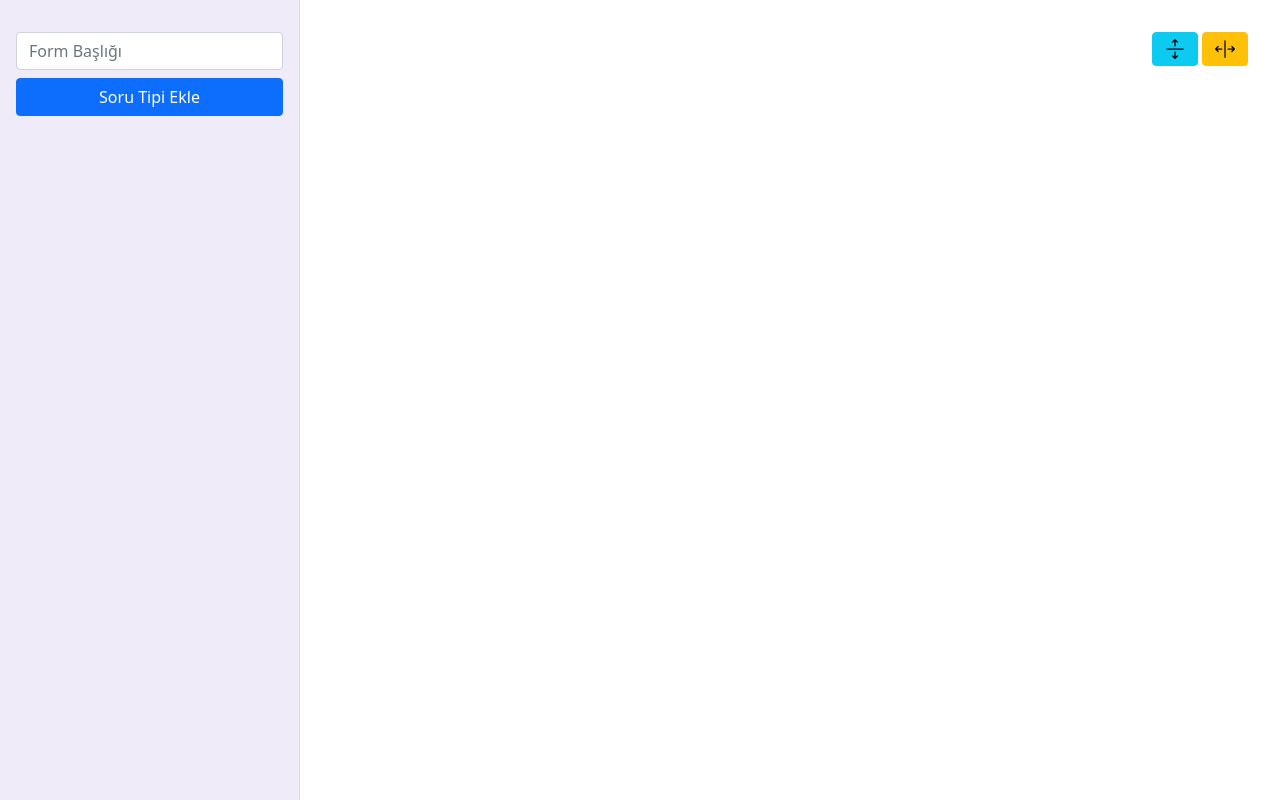
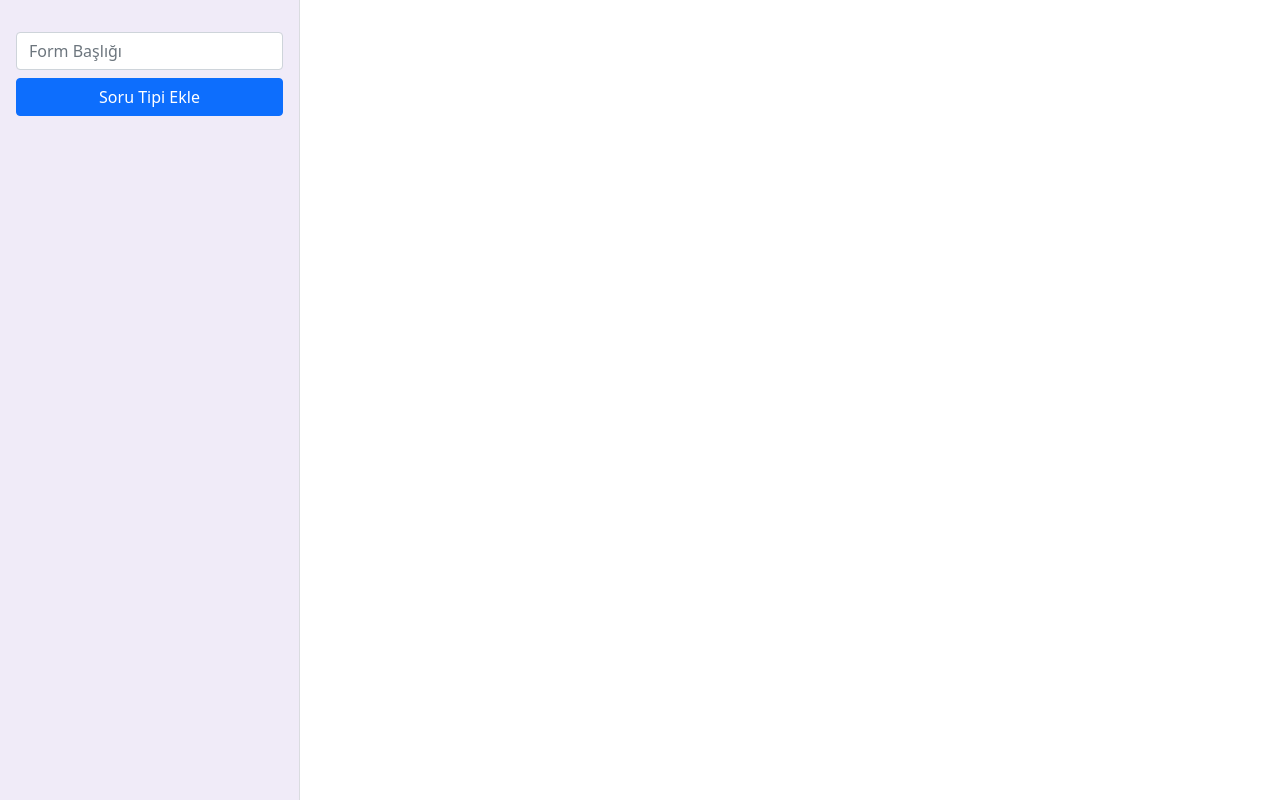
Before and after one commit to mertvural/DynamicForm, a plain HTML site: page index.html in a window 1280 px wide. Drawn offline with Linux system fonts and the light colour scheme.

Commit message:
row col if else

```diff
--- a/index.html
+++ b/index.html
@@ -103,7 +103,7 @@
                     <h2 class="mb-0">
                         {{formName}}
                     </h2>
-                    <div>
+                    <div v-show="datas.length>1">
                         <button type="button" class="btn btn-info" @click="viewer = true">
                             <i class="handle d-block"></i>
                         </button>
```
